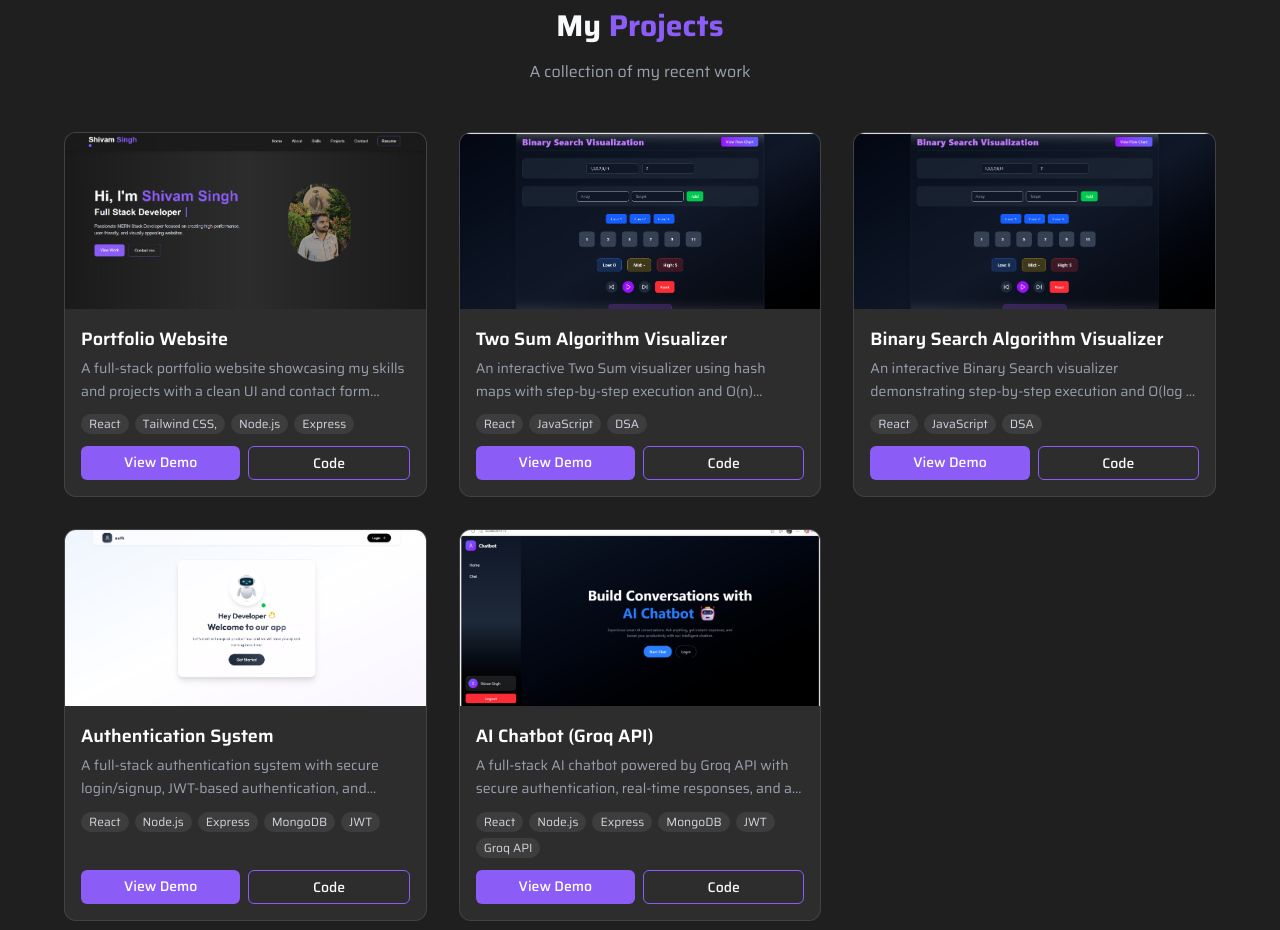
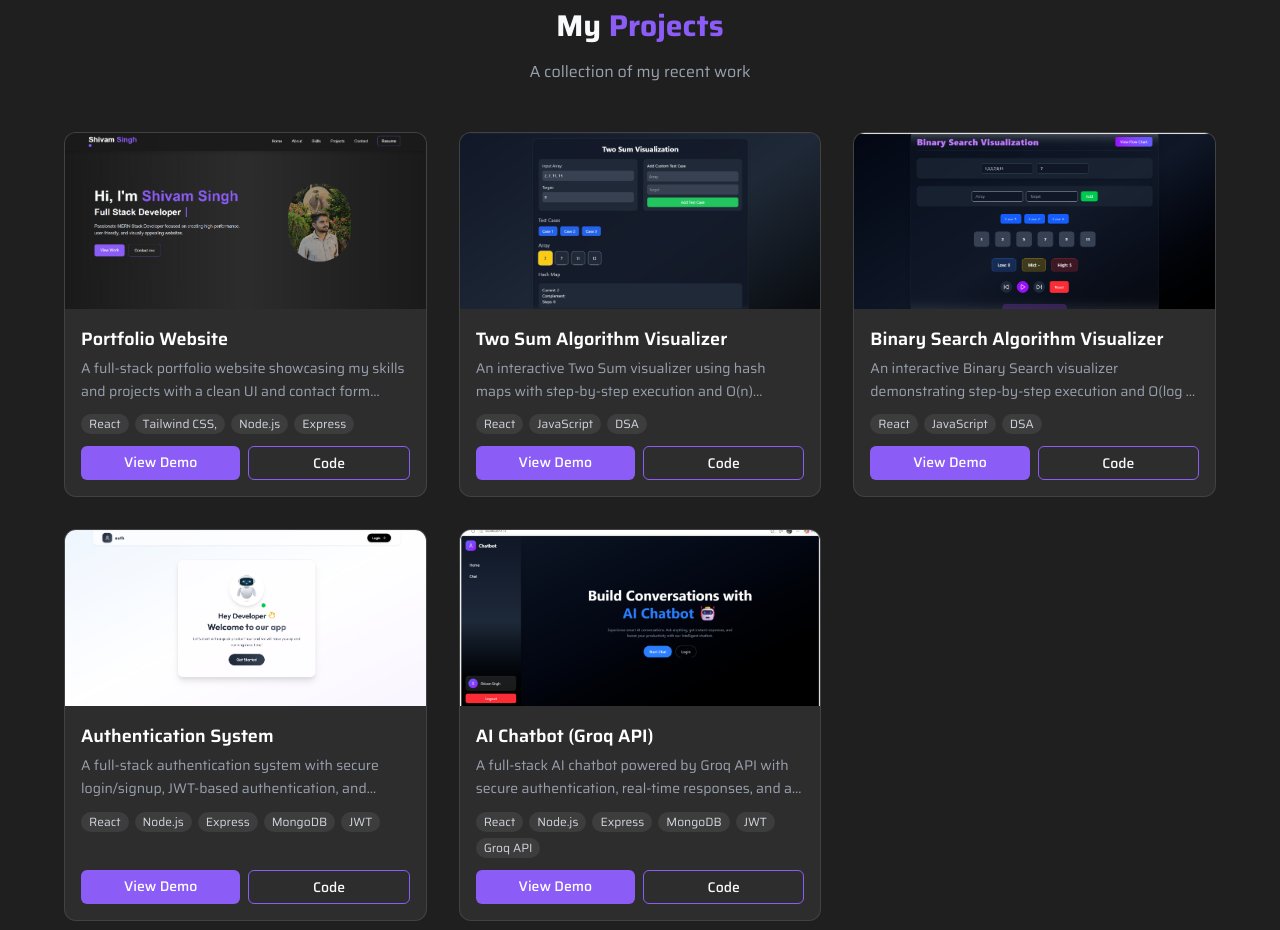
Before and after one commit to Shivam5156/shivam-portfolio, a React (Vite) app in the folder frontend/: page / in a window 1280 px wide. Shown: the part 2380-3310 px from the top of the page. Built offline with nearby package versions, Linux system fonts and the light colour scheme; no server answers.

Commit message:
add project link

```diff
--- a/frontend/src/assets/projects.js
+++ b/frontend/src/assets/projects.js
@@ -3,8 +3,8 @@ const projects = [
         title: "Portfolio Website",
         desc: "A full-stack portfolio website showcasing my skills and projects with a clean UI and contact form integration.",
         tech: ["React", "Tailwind CSS,", "Node.js", "Express"],
-        github: "https://github.com/your-username/portfolio",
-        live: "https://your-portfolio-link.com",
+        github: "https://github.com/Shivam5156/shivam-portfolio",
+        live: "https://shivam-portfolio-git-main-shivam5156s-projects.vercel.app/",
         image: "/portfolio.png",
         color: "text-purple-400",
         bg: "bg-purple-500/10",
@@ -15,9 +15,9 @@ const projects = [
         title: "Two Sum Algorithm Visualizer",
         desc: "An interactive Two Sum visualizer using hash maps with step-by-step execution and O(n) complexity.",
         tech: ["React", "JavaScript", "DSA"],
-        github: "https://github.com/your-username/two-sum-visualizer",
-        live: "https://your-two-sum-link.com",
-        image: "/BinarySearch.png",
+        github: "https://github.com/Shivam5156/Two-sum-visualizer",
+        live: "https://two-sum-visualizer-git-main-shivam5156s-projects.vercel.app/",
+        image: "/twoSum.png",
         color: "text-pink-400",
         bg: "bg-pink-500/10",
         border: "border-pink-500/30",
@@ -51,8 +51,8 @@ const projects = [
         title: "AI Chatbot (Groq API)",
         desc: "A full-stack AI chatbot powered by Groq API with secure authentication, real-time responses, and an interactive user interface.",
         tech: ["React", "Node.js", "Express", "MongoDB", "JWT", "Groq API"],
-        github: "https://github.com/Shivam5156/chatbot",
-        live: "",
+        github: "https://github.com/Shivam5156/Chatbot",
+        live: "https://chatbot-git-main-shivam5156s-projects.vercel.app/",
         image: "/chatbot.png",
         color: "text-green-400",
         bg: "bg-green-500/10",
```
Also changed, not shown: frontend/public/twoSum.png (added).
